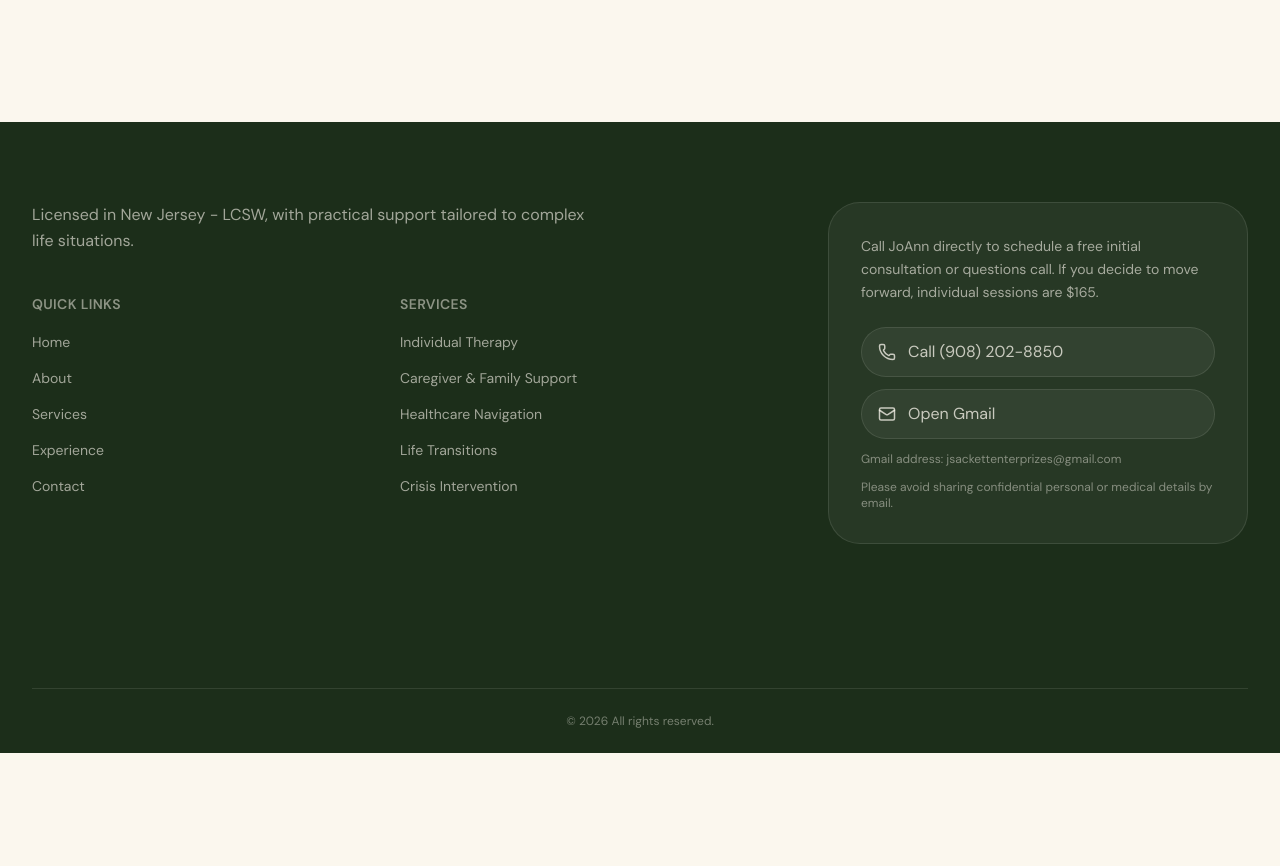
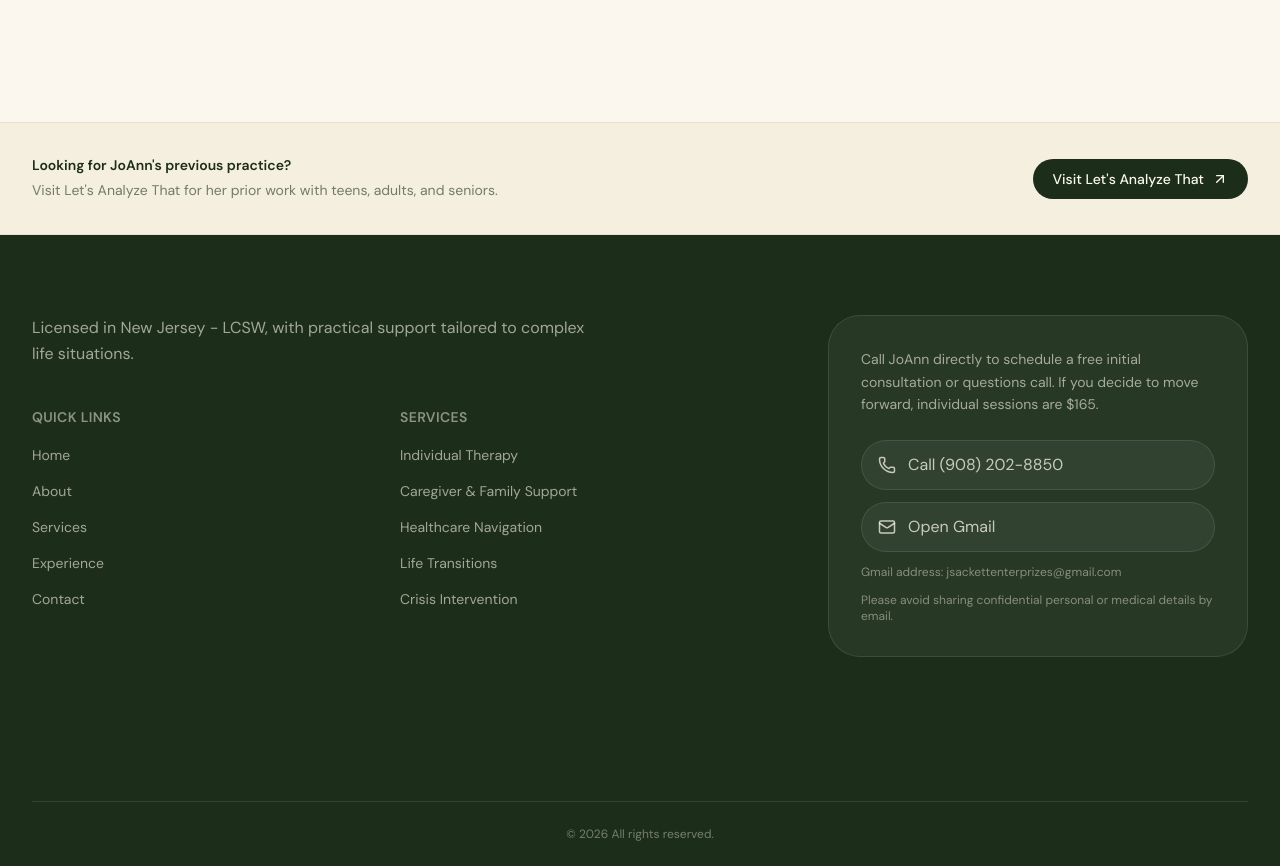
Before and after one commit to S0hamJosh1/JSackett-Enterprizes-LLC, a Next.js app: page / in a window 1280 px wide. Shown: the part 4920-5786 px from the top of the page. Before the commit the page ends 5673 px from the top, so only its background shows below. Built offline with nearby package versions, Linux system fonts and the light colour scheme.

Commit message:
added secondary website url per request

```diff
--- a/src/app/page.tsx
+++ b/src/app/page.tsx
@@ -4,6 +4,7 @@ import { AboutSection } from "@/components/about-section";
 import { ServicesSection } from "@/components/services-section";
 import { ExperienceSection } from "@/components/experience-section";
 import { FaqSection } from "@/components/faq-section";
+import { PreviousSiteStrip } from "@/components/previous-site-strip";
 import { Footer } from "@/components/footer";
 
 export default function Home() {
@@ -15,6 +16,7 @@ export default function Home() {
       <ServicesSection />
       <ExperienceSection />
       <FaqSection />
+      <PreviousSiteStrip />
       <Footer />
     </main>
   );
--- /dev/null
+++ b/src/components/previous-site-strip.tsx
@@ -0,0 +1,30 @@
+import { ArrowUpRight } from "lucide-react";
+
+export function PreviousSiteStrip() {
+  return (
+    <section className="bg-cream-dark border-y border-border/60">
+      <div className="max-w-7xl mx-auto px-6 lg:px-8 py-6 lg:py-8">
+        <div className="flex flex-col sm:flex-row items-center justify-between gap-4 sm:gap-8 text-center sm:text-left">
+          <div className="space-y-1">
+            <p className="text-sm font-semibold text-forest">
+              Looking for JoAnn&apos;s previous practice?
+            </p>
+            <p className="text-sm text-forest/60 leading-relaxed">
+              Visit Let&apos;s Analyze That for her prior work with teens, adults, and seniors.
+            </p>
+          </div>
+
+          <a
+            href="https://www.letsanalyzethat.com/"
+            target="_blank"
+            rel="noreferrer"
+            className="inline-flex items-center gap-2 rounded-full bg-forest px-5 py-2.5 text-sm font-medium text-cream hover:bg-forest-light transition-colors whitespace-nowrap"
+          >
+            Visit Let&apos;s Analyze That
+            <ArrowUpRight size={16} />
+          </a>
+        </div>
+      </div>
+    </section>
+  );
+}
```
